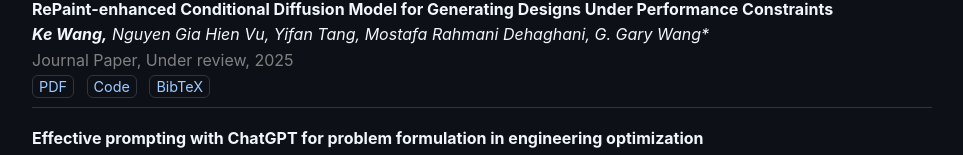
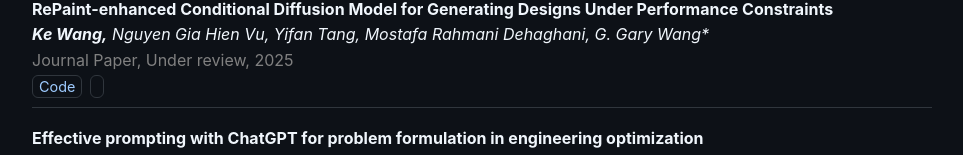
Before and after one commit to KeWang-atn/KeWang-atn.github.io, a plain HTML site: page index.html in a window 1280 px wide. Shown: the part 614-769 px from the top of the page, without its empty margins (158-1121 px from the left). Drawn offline with Linux system fonts and the light colour scheme.

Commit message:
Update index.html

```diff
--- a/index.html
+++ b/index.html
@@ -197,9 +197,8 @@
         </span><br>
       <span style="color:gray;">Journal Paper, Under review, 2025</span><br>
       <div class="pub-links">
-        <a href="#">PDF</a>
-        <a href="#">Code</a>
-        <a href="#">BibTeX</a>
+        <a href="https://github.com/KeWang-atn/RePaint-cDDPM.git">Code</a>
+        <a href="https://asmedigitalcollection.asme.org/IDETC-CIE/proceedings-abstract/IDETC-CIE2025/89237/V03BT03A046/1226062"> </a>
       </div>
     </div>
 
```
